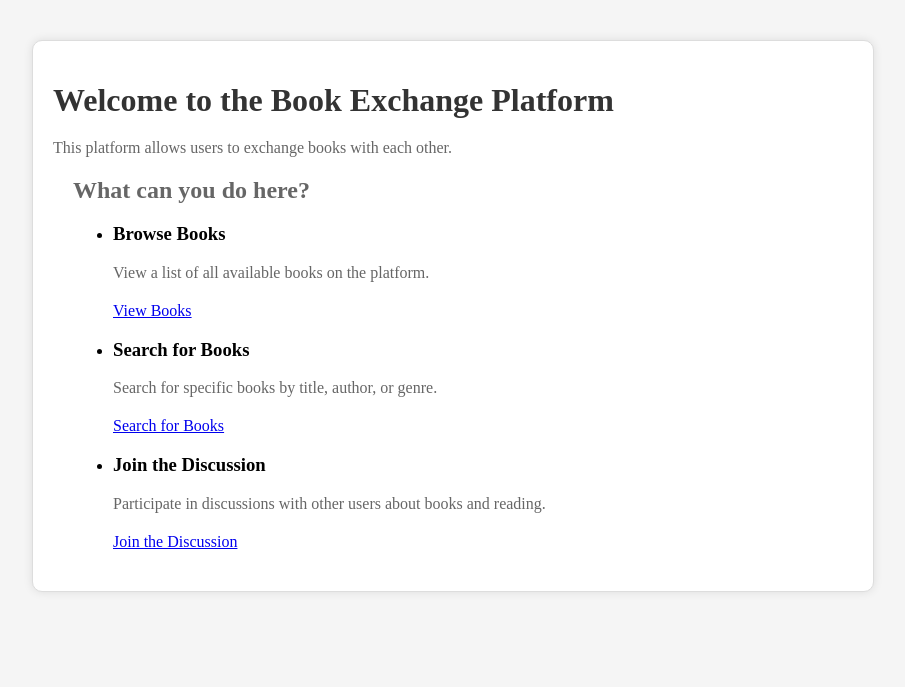
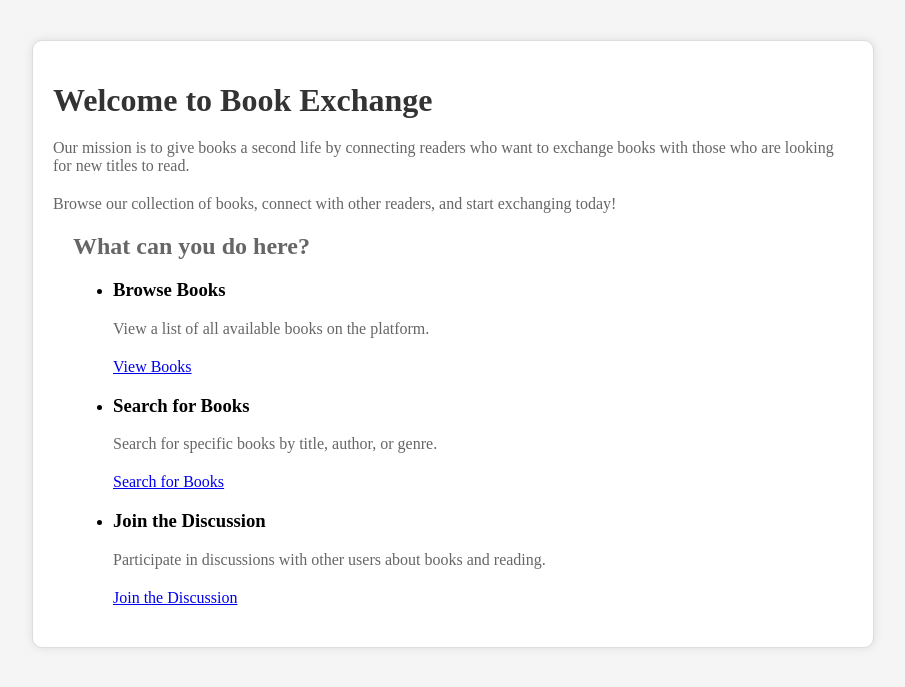
Before and after one commit to SparshTyagi/BookExchange, a Flask app: page /index in a window 1280 px wide. Shown: the part 82-769 px from the top of the page, without its empty margins (187-1092 px from the left). Run offline with Flask 2, Linux system fonts and the light colour scheme.

Commit message:
Working Beta

```diff
--- a/templates/discussion_board.html
+++ b/templates/discussion_board.html
@@ -45,7 +45,7 @@
             <ul>
             {% for post in discussion_posts %}
                 <li class="search-result">
-                    <h3>{{ post.user.username }} - {{ post.created_at }}</h3>
+                    <h3>{{ post.user.username }} - {{ post.created_at.strftime('%Y-%m-%d %H:%M:%S') }}</h3>
                     <p>{{ post.content }}</p>
                 </li>
             {% endfor %}
--- a/templates/index.html
+++ b/templates/index.html
@@ -29,8 +29,9 @@
         </nav>
     </header>
     <div class="container">
-        <h1>Welcome to the Book Exchange Platform</h1>
-        <p>This platform allows users to exchange books with each other.</p>
+        <h1>Welcome to Book Exchange</h1>
+        <p>Our mission is to give books a second life by connecting readers who want to exchange books with those who are looking for new titles to read.</p>
+        <p> Browse our collection of books, connect with other readers, and start exchanging today!</p>
         <div class="search-results">
             <h2>What can you do here?</h2>
             <ul>
```
